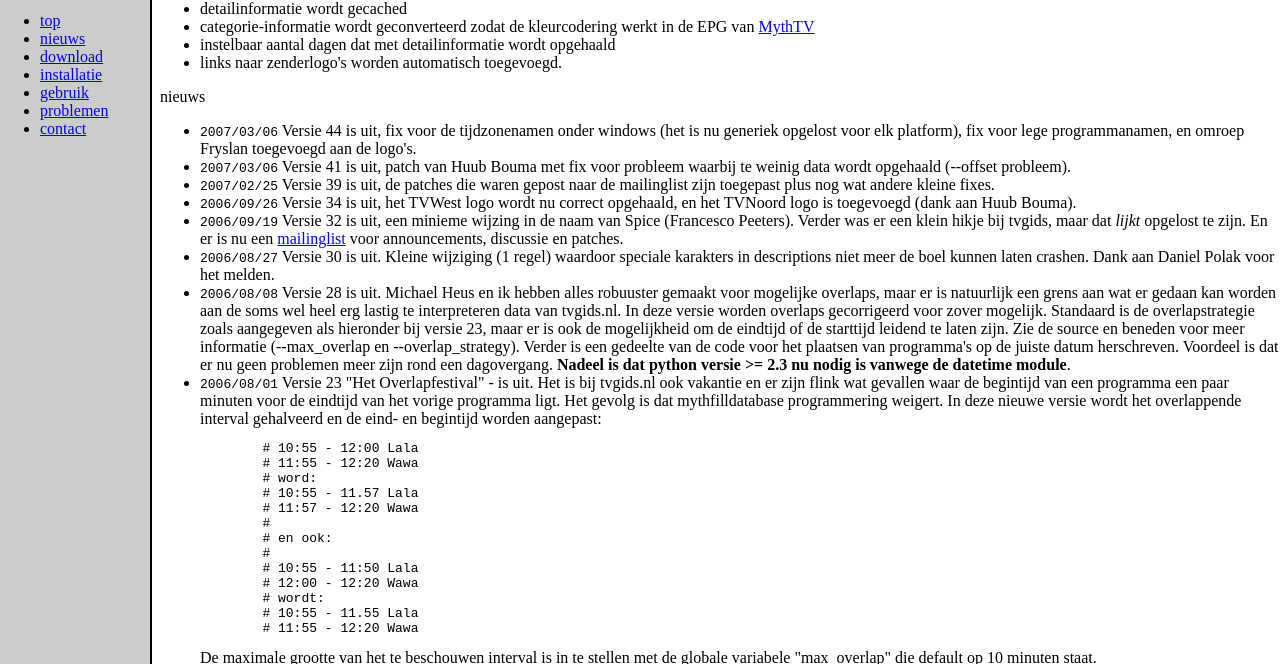
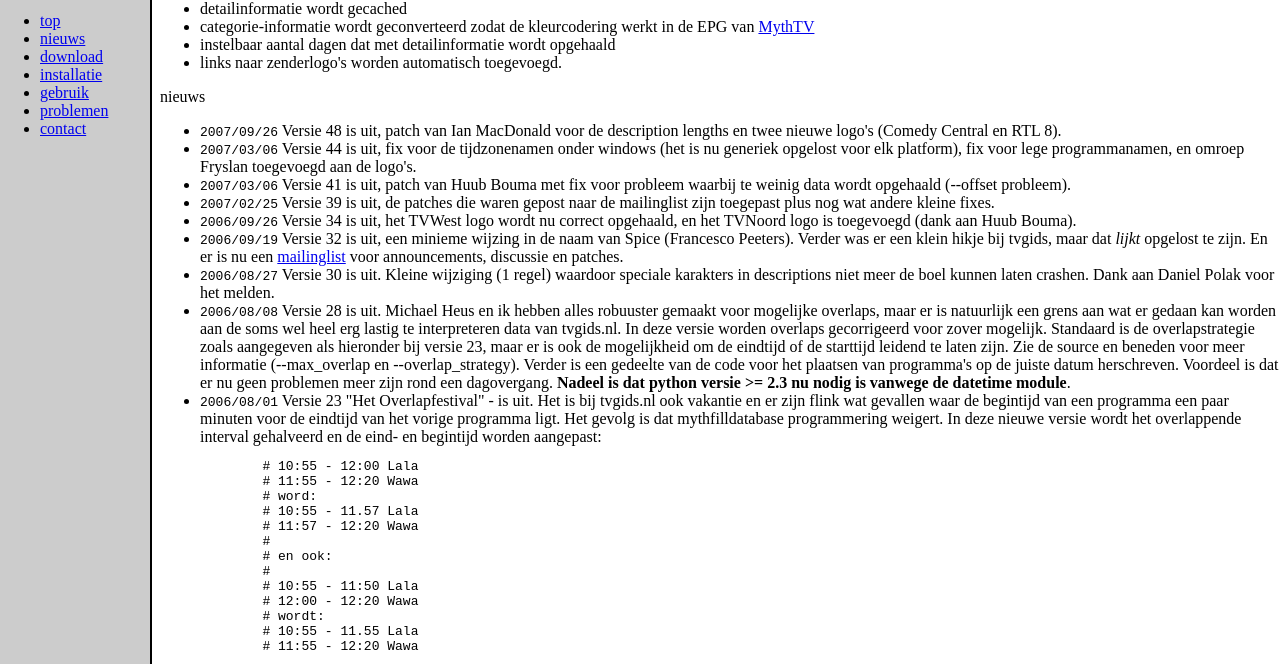
Before and after one commit to tvgrabbers/tvgrabnlpy, a plain HTML site: page index.html in a window 1280 px wide. Shown: the part 68-732 px from the top of the page. Drawn offline with Linux system fonts and the light colour scheme.

Commit message:
Nieuwe release 48
git-svn-id: http://tvgrabnlpy.googlecode.com/svn@49 fdf14e76-1944-0410-b6f5-c9a5af9b7659

```diff
--- a/index.html
+++ b/index.html
@@ -44,6 +44,8 @@ werkt in de EPG van <a href="http://www.mythtv.org">MythTV</a></li>
 
 <p>
 <ul>
+<li><tt>2007/09/26</tt> Versie 48 is uit, patch van Ian MacDonald voor
+de description lengths en twee nieuwe logo's (Comedy Central en RTL 8).
 <li><tt>2007/03/06</tt> Versie 44 is uit, fix voor de tijdzonenamen
 onder windows (het is nu generiek opgelost voor elk platform), fix voor
 lege programmanamen, en omroep Fryslan toegevoegd aan de logo's.
```
